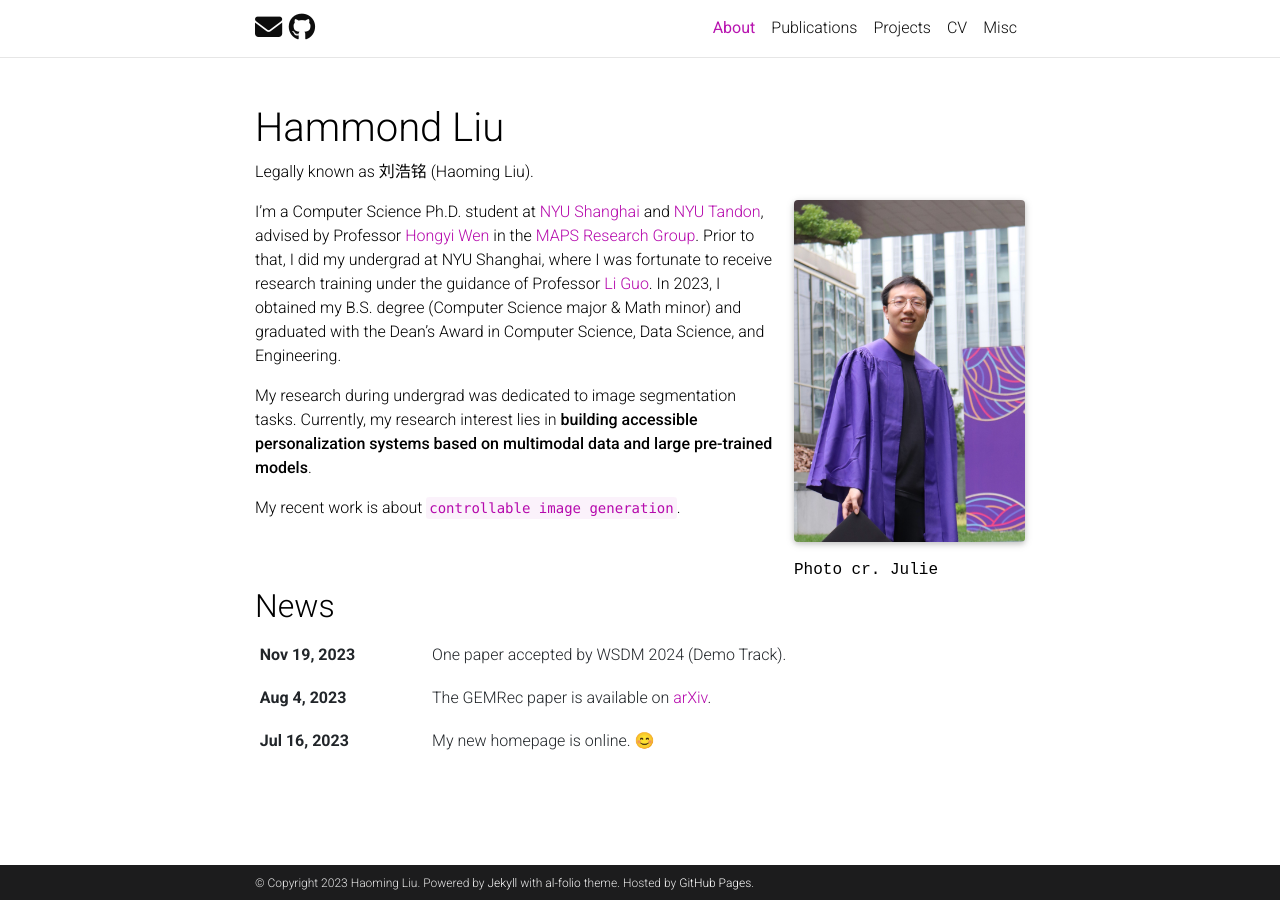
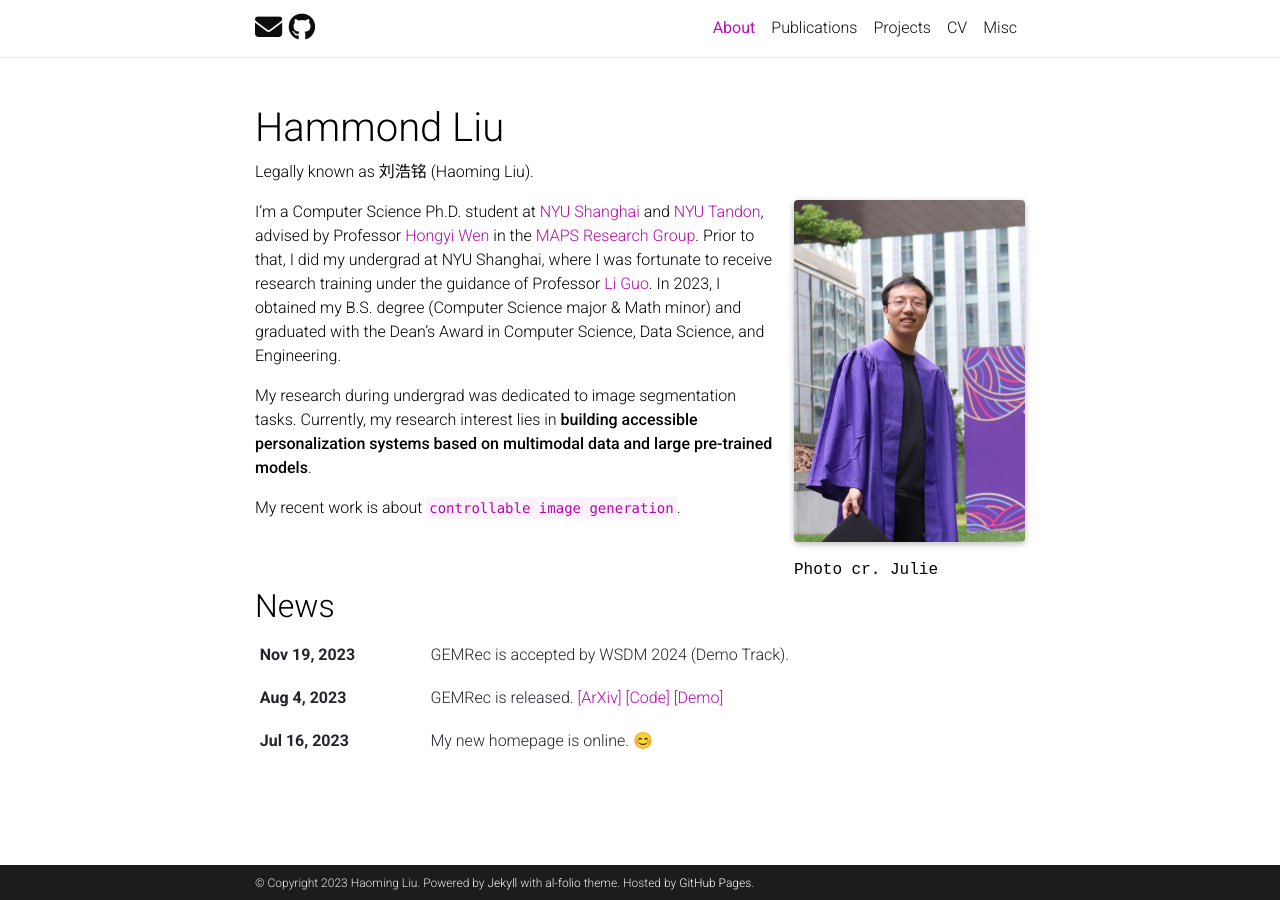
Before and after one commit to hmdliu/hmdliu.github.io, a Jekyll site: the page built from _pages/about.md, in a window 1280 px wide. Built offline with Jekyll 4.4.1, drawn with Linux system fonts in a browser that asks for light colours; full-size pictures stand in for the smaller copies a plugin makes; emoji names are drawn with the system emoji font; comment, search, counter and statistics services are not loaded; a style sheet for code colours, icons or effects is not loaded.

Commit message:
Update news

```diff
--- a/_bibliography/papers.bib
+++ b/_bibliography/papers.bib
@@ -30,6 +30,7 @@
   abbr={arXiv},
   arxiv={2308.02205},
   code={https://github.com/MAPS-research/GEMRec},
+  demo={https://huggingface.co/spaces/MAPS-research/GEMRec-Gallery},
   video={https://youtu.be/EjjCoeUSZF0},
   note={Accepted by WSDM 2024 (Demo Track)}
 }
--- a/_layouts/bib.html
+++ b/_layouts/bib.html
@@ -171,6 +171,9 @@
           {%- if entry.code %}
             <a href="{{ entry.code }}" class="btn btn-sm z-depth-0" role="button">Code</a>
           {%- endif %}
+          {%- if entry.demo %}
+            <a href="{{ entry.demo }}" class="btn btn-sm z-depth-0" role="button">Demo</a>
+          {%- endif %}
           {%- if entry.video %}
             <a href="{{ entry.video }}" class="btn btn-sm z-depth-0" role="button">Video</a>
           {%- endif %}
```
Also changed, not shown: _news/230804_gemrec.md (+1 -1 lines), _news/231119_wsdm.md (+1 -1 lines).
